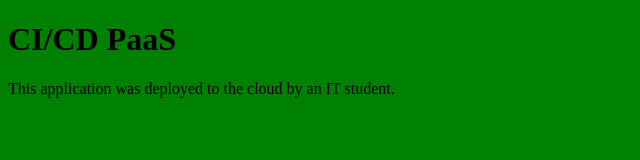
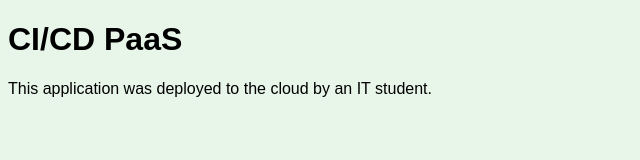
Before and after one commit to ptreeviriyanupab/my-cloud-app, a plain HTML site: page index.html in a window 1280 px wide. Shown: the whole page, without its empty margins (0-640 px from the left). Drawn offline with Linux system fonts and the light colour scheme.

Commit message:
Update index.html

```diff
--- a/index.html
+++ b/index.html
@@ -4,7 +4,9 @@
     <title>My First Cloud App</title>
     <style>
         body {
-            background-color: green;
+            background-color: #E8F5E9; /* soft light green, works well with black text */
+            color: #000;
+            font-family: Arial, sans-serif;
         }
     </style>
 </head>
```
